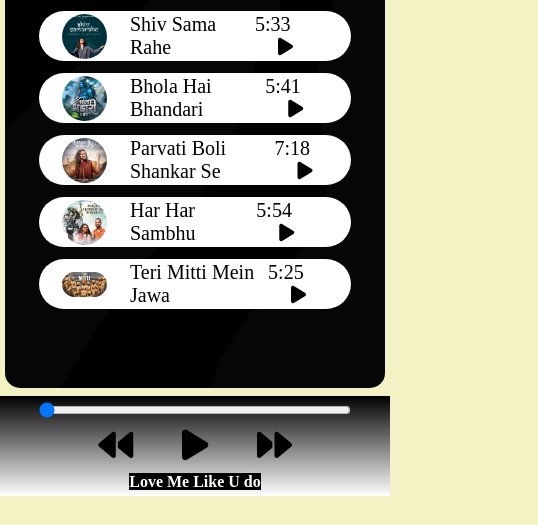
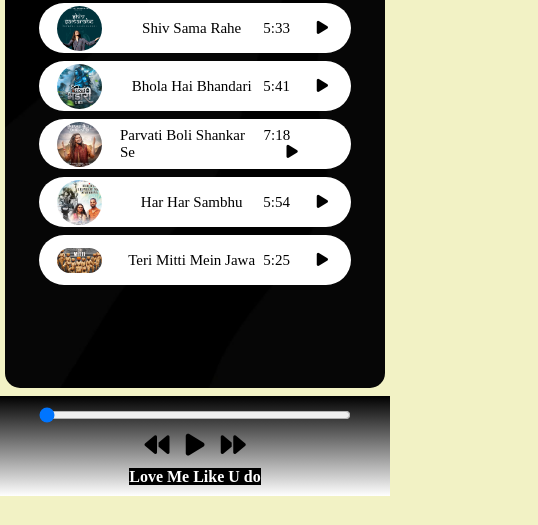
Before and after one commit to RaviMadhukar/Spotify-Clone, a plain HTML site: page index.html in a window 390 px wide. Shown: the part 319-844 px from the top of the page, 538 px wide, since content can reach past the window. Drawn offline with Linux system fonts and the light colour scheme; a web font is replaced by a local one.

Commit message:
responsiveness add

```diff
--- a/style.css
+++ b/style.css
@@ -34,6 +34,7 @@ body{
 }
 
 .manu nav ul li{
+    display: none;
     padding: 30px 0;
     color: white;
     font-weight: bolder;
@@ -148,3 +149,42 @@ body{
         width: 80vw;
     }
 }
+
+@media screen and (max-width: 400px){
+    .songitem{
+        width: 80vw;
+    }
+
+    .songitem img{
+        width: 45px;
+        margin: 0 18px;
+        border-radius: 100px;
+    }
+
+    .songitem {
+        height: 50px;
+        display: flex;
+        background-color: white;
+        width: 100%;
+        color: black;
+        font-size: 15px;
+        margin: 8px 0;
+        justify-content: space-between;
+        border-radius: 34px;
+        align-items: center;
+    }
+
+    .icon{
+        font-size: 25px;
+        bottom: 0;
+    }
+
+    .icon i{
+        padding: 10px 5px;
+        cursor: pointer;
+    }
+
+    .manu nav ul li{
+       display: none;
+    }
+}
```
